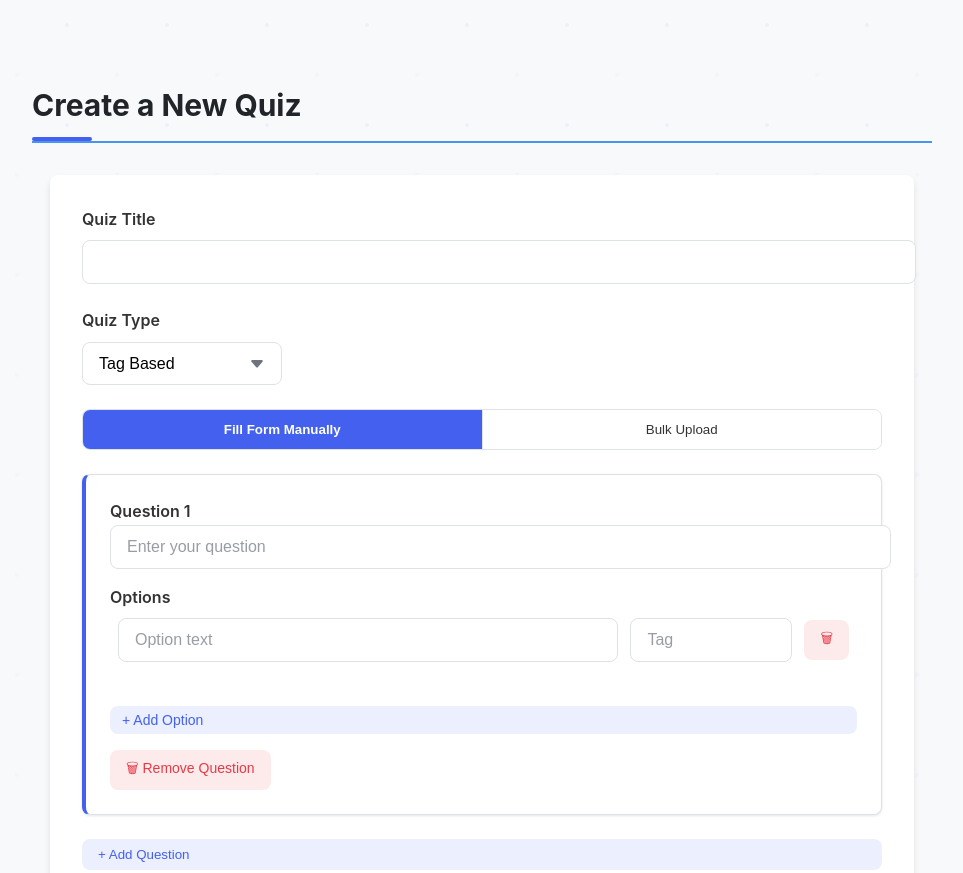
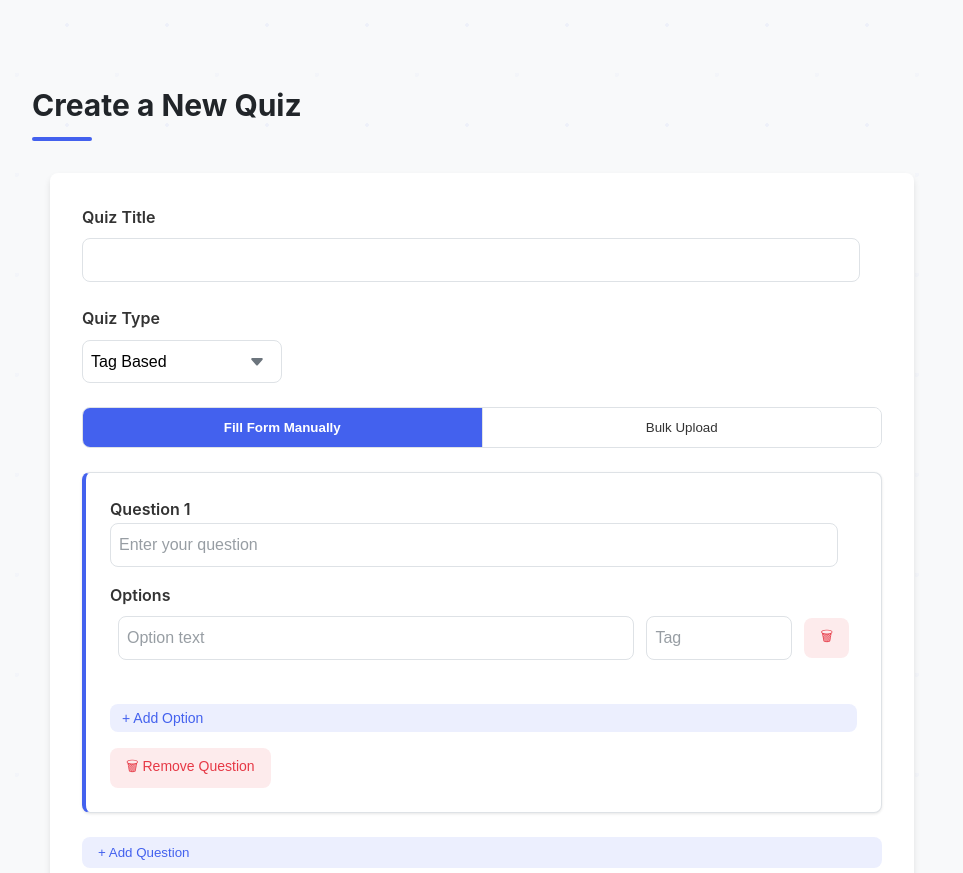
Before and after one commit to Tad-z/MyQuizApp_Client, a React app: page /admin in a window 1280 px wide. Shown: the top 873 px of the page, without its empty margins (158-1121 px from the left). Built offline with nearby package versions, Linux system fonts and the light colour scheme.

Commit message:
refactor

```diff
--- a/src/styles/Admin.css
+++ b/src/styles/Admin.css
@@ -12,6 +12,7 @@
   --admin-shadow-sm: 0 2px 4px rgba(0, 0, 0, 0.05);
   --admin-shadow-md: 0 4px 8px rgba(0, 0, 0, 0.1);
   --admin-radius: 10px;
+  --admin-hover: #3a0ca3;
   --admin-font: -apple-system, BlinkMacSystemFont, 'Segoe UI', Roboto, Oxygen, Ubuntu, Cantarell, 'Open Sans', 'Helvetica Neue', sans-serif;
 }
 
--- a/src/styles/QuizForm.css
+++ b/src/styles/QuizForm.css
@@ -58,10 +58,10 @@ body {
 .select,
 textarea {
   border: 1px solid var(--border);
-  padding: 0.75rem 1rem;
+  padding: 0.75rem 0.5rem;
   border-radius: var(--radius);
   font-size: 1rem;
-  width: 100%;
+  width: 95%;
   transition: var(--transition);
   background-color: var(--card-bg);
 }
@@ -142,6 +142,7 @@ textarea {
 /* File upload section */
 input[type="file"] {
   padding: 2rem;
+  width: 90%;
   border: 2px dashed var(--primary-light);
   border-radius: var(--radius);
   background-color: rgba(67, 97, 238, 0.03);
@@ -349,14 +350,6 @@ input[type="file"]:hover {
   padding: 2.5rem 1rem;
 }
 
-.admin-title {
-  font-size: 1.75rem;
-  font-weight: 700;
-  margin-bottom: 1.5rem;
-  color: var(--text);
-  border-bottom: 2px solid var(--primary-light);
-  padding-bottom: 0.5rem;
-}
 
 /* Responsive adjustments */
 @media (max-width: 768px) {
```
